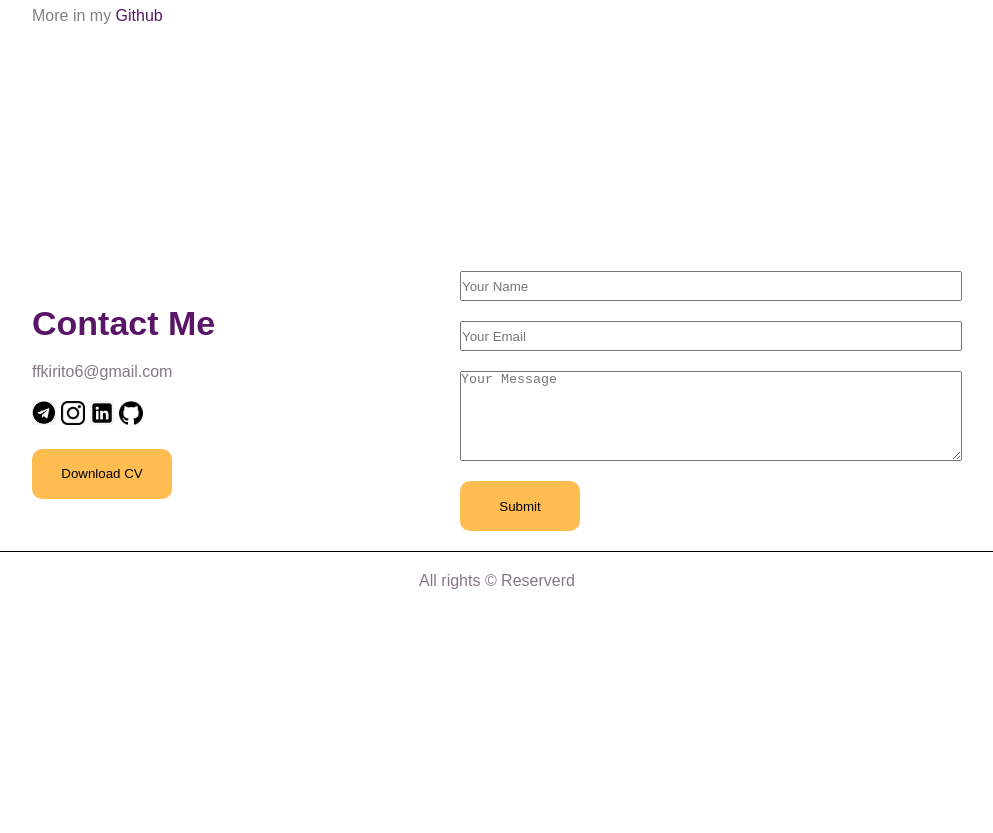
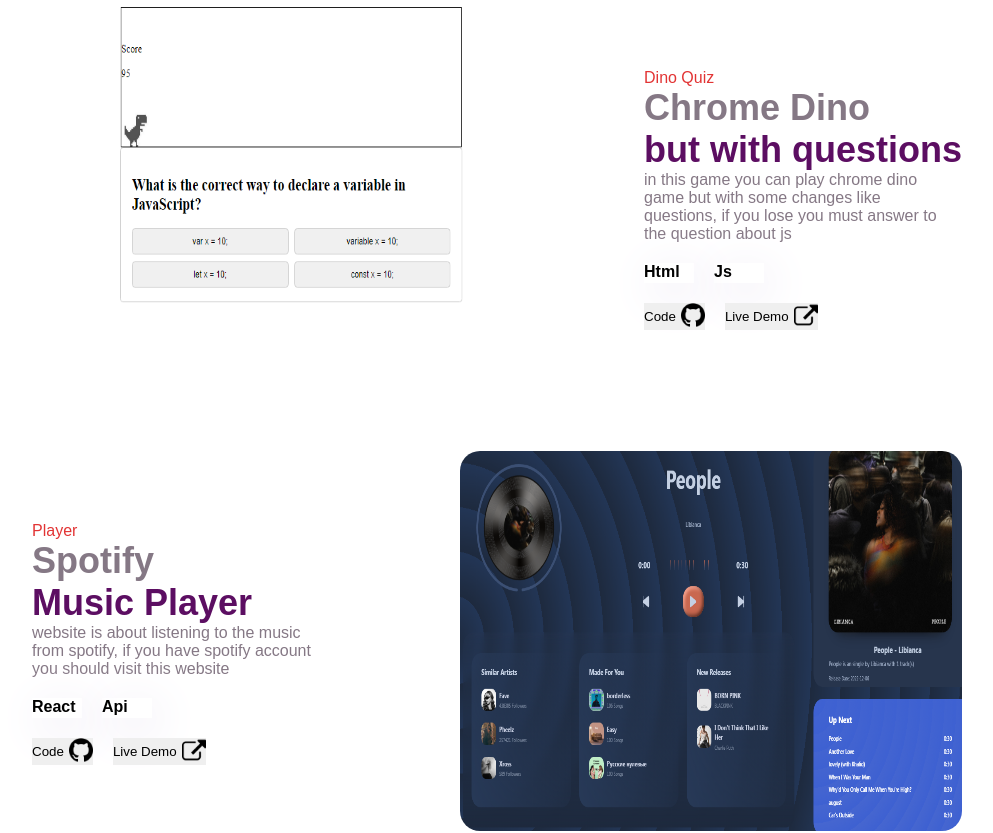
Before and after one commit to SultanKent/portfolio, a React (Create React App) app: page / in a window 1280 px wide. Shown: the part 3860-4693 px from the top of the page, without its empty margins (143-1136 px from the left). Before the commit the page ends 4470 px from the top, so only its background shows below. Built offline with nearby package versions, Linux system fonts and the light colour scheme.

Commit message:
added new projects

```diff
--- a/src/components/Projects/Projects.css
+++ b/src/components/Projects/Projects.css
@@ -73,6 +73,11 @@
     width: 502px;
     height: 380px;
     border-radius: 20px;
+    transition: transform 0.3s;
+}
+
+.Project1_img>img:hover {
+    transform: scale(1.1);
 }
 
 .Github {
--- a/src/components/Projects/Projects.jsx
+++ b/src/components/Projects/Projects.jsx
@@ -3,6 +3,8 @@
 import Project1 from '../../assets/Project1.jpg'
 import Project2 from '../../assets/Project2.png'
 import Project3 from '../../assets/Project3.png'
+import Project4 from '../../assets/Project4.png'
+import Project5 from '../../assets/Project5.png'
 import Github from '../../assets/github.png'
 import Link_icon from '../../assets/link-icon.png'
 
@@ -72,6 +74,50 @@
                     <img src={Project3} alt="Project1" />
                 </div>
             </div>
+
+
+            <div className="Project1">
+                <div className="Project1_img">
+                    <img src={Project4} alt="Project4" />
+                </div>
+                <div className="Project1_main">
+                <p>Dino Quiz</p>
+                <h2>Chrome Dino<br/><span> but with questions</span></h2>
+                <p>in this game you can play chrome dino game but with some changes like questions, if you lose you must answer to the question about js</p>
+                <div className='tech'>
+                <span>Html</span>
+                <span>Js</span>
+                </div>
+                <div className="Link">
+                <button className='source_code'>Code <a href='https://github.com/SultanKent/Game_quiz' target="_blank"
+                ><img src={Github} alt="Github_logo" /></a></button>
+                <button className='source_code'>Live Demo <a href='https://sultankent.github.io/Game_quiz/' target="_blank"
+                ><img src={Link_icon} alt="Link_icon" /></a></button>
+                </div>
+                </div>
+            </div>
+
+
+            <div className="Project1">
+                <div className="Project1_main">
+                <p>Player</p>
+                <h2>Spotify<br/><span> Music Player</span></h2>
+                <p>website is about listening to the music from spotify, if you have spotify account you should visit this website</p>
+                <div className='tech'>
+                <span>React</span>
+                <span>Api</span>
+                </div>
+                <div className="Link">
+                <button className='source_code'>Code <a href='https://github.com/SultanKent/music-player' target="_blank"
+                ><img src={Github} alt="Github_logo" /></a></button>
+                <button className='source_code'>Live Demo <a href='https://sultankent.github.io/music-player/' target="_blank"><img src={Link_icon} alt="Link_icon" /></a></button>
+                </div>
+                </div>
+                <div className="Project1_img">
+                    <img src={Project5} alt="Project5" />
+                </div>
+            </div>
+
             <p className='Github'>More in my <a href='https://github.com/SultanKent'
             target="_blank">Github</a></p>
         </div>
```
Also changed, not shown: src/assets/Project4.png (added), src/assets/Project5.png (added).
